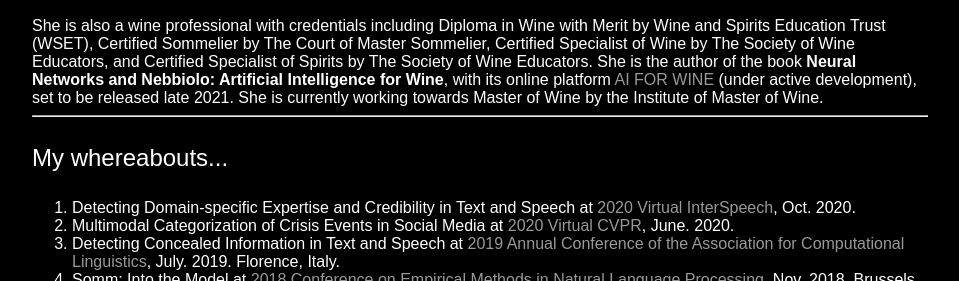
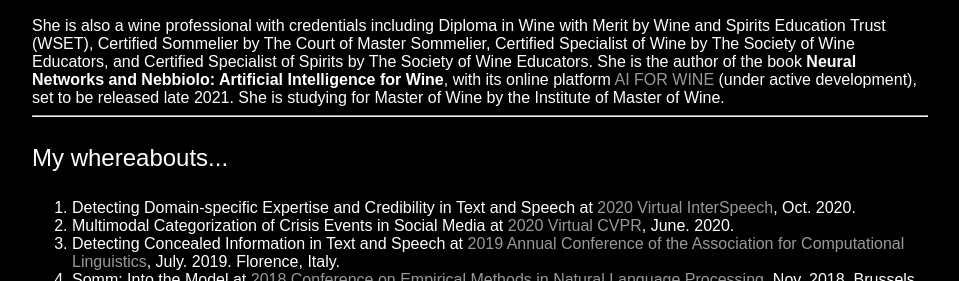
Before and after one commit to shenglih/shenglih.github.io, a Jekyll site: the page built from index.html, in a window 1280 px wide. Shown: the part 880-1161 px from the top of the page, without its empty margins (160-1119 px from the left). Built offline with Jekyll 4.4.1, drawn with Linux system fonts in a browser that asks for light colours; comment, search, counter and statistics services are not loaded.

Commit message:
Update index.html

```diff
--- a/index.html
+++ b/index.html
@@ -23,7 +23,7 @@
  <br>
 
 
-She is also a wine professional with credentials including Diploma in Wine with Merit by Wine and Spirits Education Trust (WSET), Certified Sommelier by The Court of Master Sommelier, Certified Specialist of Wine by The Society of Wine Educators, and Certified Specialist of Spirits by The Society of Wine Educators. She is the author of the book <b>Neural Networks and Nebbiolo: Artificial Intelligence for Wine</b>, with its online platform <a href="https://ai-somm.github.io">AI FOR WINE</a> (under active development), set to be released late 2021. She is currently working towards Master of Wine by the Institute of Master of Wine.
+She is also a wine professional with credentials including Diploma in Wine with Merit by Wine and Spirits Education Trust (WSET), Certified Sommelier by The Court of Master Sommelier, Certified Specialist of Wine by The Society of Wine Educators, and Certified Specialist of Spirits by The Society of Wine Educators. She is the author of the book <b>Neural Networks and Nebbiolo: Artificial Intelligence for Wine</b>, with its online platform <a href="https://ai-somm.github.io">AI FOR WINE</a> (under active development), set to be released late 2021. She is studying for Master of Wine by the Institute of Master of Wine.
 
 
 </div>
```
